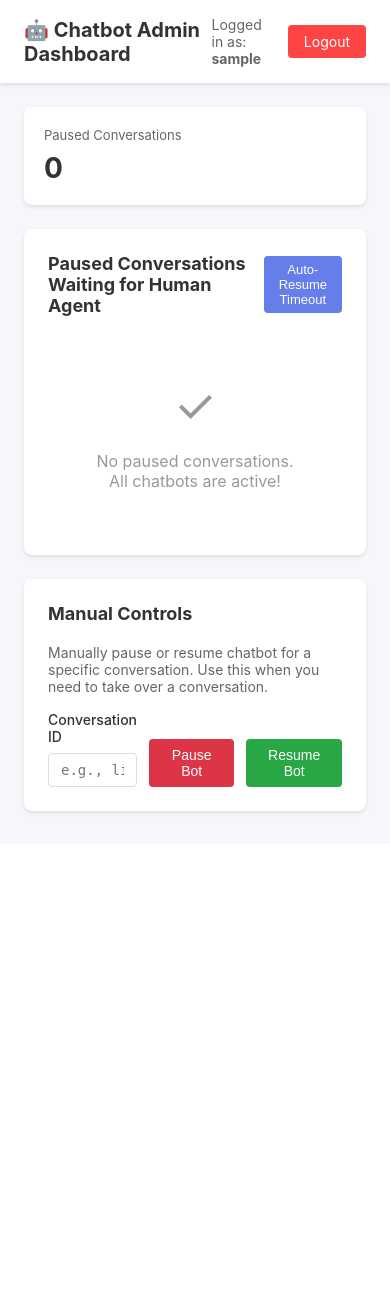
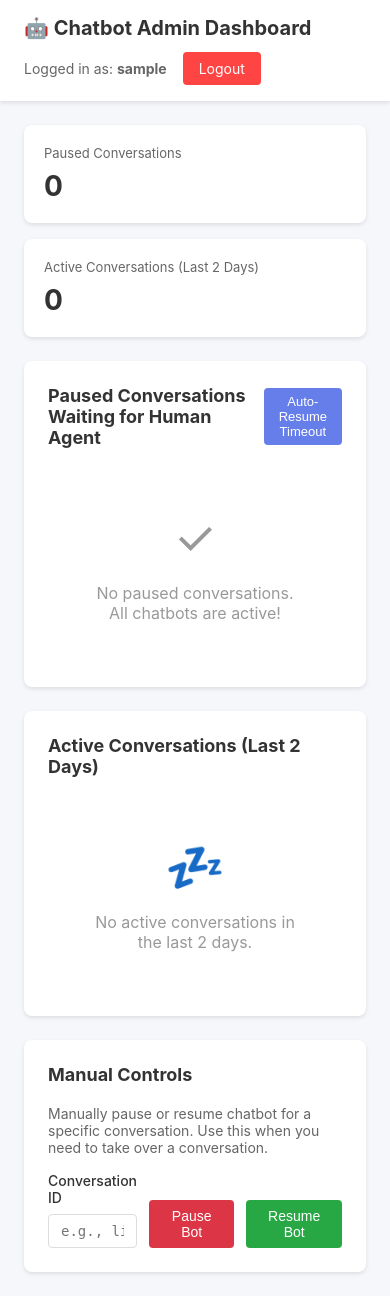
Before and after one commit to wittakarn/sirichaielectric-chatbot, a PHP site: page /admin/dashboard.php in a window 390 px wide. Before the commit the page ends 816 px from the top, so only its background shows below. Run offline with PHP 8.4, Linux system fonts and the light colour scheme; the visitor is signed in with stand-in values (Sample User, id 1); tables that the repository leaves empty hold one stand-in row (values such as "Sample post").

Commit message:
Display non-pause bot conversation list

```diff
--- a/ConversationManager.php
+++ b/ConversationManager.php
@@ -23,12 +23,12 @@ class ConversationManager {
     /**
      * Constructor
      *
-     * @param int $maxMessages Maximum messages to keep per conversation (default 50)
+     * @param int $maxMessages Maximum messages to keep per conversation (default 20)
      * @param string $platform Platform identifier ('api' or 'line')
      * @param array $dbConfig Database configuration array
      * @throws Exception if database connection fails
      */
-    public function __construct($maxMessages = 50, $platform = 'api', $dbConfig = null) {
+    public function __construct($maxMessages = 20, $platform = 'api', $dbConfig = null) {
         $this->maxMessagesPerConversation = $maxMessages;
         $this->platform = $platform;
 
@@ -346,4 +346,20 @@ class ConversationManager {
             return 0;
         }
     }
+
+    /**
+     * Get active conversations from recent days
+     *
+     * @param int $days Number of days to look back (default 2)
+     * @param int $limit Maximum number of results
+     * @return array List of active conversations
+     */
+    public function getActiveConversations($days = 2, $limit = 100) {
+        try {
+            return $this->conversationRepository->findActiveRecent($days, $limit);
+        } catch (PDOException $e) {
+            error_log('[ConversationManager] getActiveConversations failed: ' . $e->getMessage());
+            return array();
+        }
+    }
 }
--- a/admin/dashboard.php
+++ b/admin/dashboard.php
@@ -20,8 +20,8 @@ requireAdminAuth();
 // Initialize configuration
 $config = Config::getInstance();
 $dbConfig = $config->get('database');
-$maxMessages = $config->get('conversation', 'max_messages', 50);
-$lineAccessToken = $config->get('line', 'channel_access_token');
+$maxMessages = $config->get('conversation', 'maxMessages', 20);
+$lineAccessToken = $config->get('line', 'channelAccessToken');
 
 // Initialize services
 $conversationManager = new ConversationManager($maxMessages, 'api', $dbConfig);
@@ -42,12 +42,7 @@ if ($_SERVER['REQUEST_METHOD'] === 'POST') {
         switch ($action) {
             case 'pause':
                 if ($conversationManager->pauseChatbot($conversationId)) {
-                    $conversationManager->addMessage(
-                        $conversationId,
-                        'system',
-                        "[Agent {$adminUsername} paused chatbot]",
-                        0
-                    );
+                    error_log("[Admin Dashboard] Agent {$adminUsername} paused chatbot for: {$conversationId}");
                     $message = "Chatbot paused successfully for conversation: {$conversationId}";
                     $messageType = 'success';
                 } else {
@@ -58,12 +53,7 @@ if ($_SERVER['REQUEST_METHOD'] === 'POST') {
 
             case 'resume':
                 if ($conversationManager->resumeChatbot($conversationId)) {
-                    $conversationManager->addMessage(
-                        $conversationId,
-                        'system',
-                        "[Agent {$adminUsername} resumed chatbot]",
-                        0
-                    );
+                    error_log("[Admin Dashboard] Agent {$adminUsername} resumed chatbot for: {$conversationId}");
                     $message = "Chatbot resumed successfully for conversation: {$conversationId}";
                     $messageType = 'success';
                 } else {
@@ -73,7 +63,7 @@ if ($_SERVER['REQUEST_METHOD'] === 'POST') {
                 break;
 
             case 'auto-resume':
-                $timeout = $config->get('conversation', 'auto_resume_timeout_minutes', 30);
+                $timeout = $config->get('conversation', 'autoResumeTimeoutMinutes', 30);
                 $count = $conversationManager->autoResumeChatbot($timeout);
                 $message = "Auto-resumed {$count} conversation(s) that were paused for more than {$timeout} minutes";
                 $messageType = 'success';
@@ -88,8 +78,27 @@ if ($_SERVER['REQUEST_METHOD'] === 'POST') {
 // Get paused conversations
 $pausedConversations = $conversationManager->getPausedConversations(100);
 
+// Get active conversations from last 2 days
+$activeConversations = $conversationManager->getActiveConversations(2, 100);
+
 // Fetch LINE display names for paused conversations
 foreach ($pausedConversations as &$conv) {
+    if ($conv['platform'] === 'line' && $conv['user_id']) {
+        $userId = LineProfileService::extractUserIdFromConversationId($conv['conversation_id']);
+        if ($userId) {
+            $displayName = $lineProfileService->getDisplayName($userId);
+            $conv['display_name'] = $displayName ?: 'Unknown';
+        } else {
+            $conv['display_name'] = 'N/A';
+        }
+    } else {
+        $conv['display_name'] = 'N/A';
+    }
+}
+unset($conv); // Break reference
+
+// Fetch LINE display names for active conversations
+foreach ($activeConversations as &$conv) {
     if ($conv['platform'] === 'line' && $conv['user_id']) {
         $userId = LineProfileService::extractUserIdFromConversationId($conv['conversation_id']);
         if ($userId) {
@@ -350,6 +359,32 @@ unset($conv); // Break reference
             color: #999;
             font-family: monospace;
         }
+
+        .badge-active {
+            background: #28a745;
+            color: white;
+        }
+
+        .badge-paused {
+            background: #ffc107;
+            color: #333;
+        }
+
+        @media (max-width: 768px) {
+            .stats {
+                grid-template-columns: 1fr;
+            }
+
+            .header {
+                flex-direction: column;
+                align-items: flex-start;
+                gap: 12px;
+            }
+
+            .table-container {
+                overflow-x: scroll;
+            }
+        }
     </style>
 </head>
 <body>
@@ -372,6 +407,10 @@ unset($conv); // Break reference
             <div class="stat-card">
                 <div class="stat-label">Paused Conversations</div>
                 <div class="stat-value"><?php echo count($pausedConversations); ?></div>
+            </div>
+            <div class="stat-card">
+                <div class="stat-label">Active Conversations (Last 2 Days)</div>
+                <div class="stat-value"><?php echo count($activeConversations); ?></div>
             </div>
         </div>
 
@@ -405,7 +444,7 @@ unset($conv); // Break reference
                         <tbody>
                             <?php foreach ($pausedConversations as $conv): ?>
                                 <?php
-                                    $pausedTime = strtotime($conv['paused_at']);
+                                    $pausedTime = intval($conv['paused_at']);
                                     $duration = time() - $pausedTime;
                                     $durationText = '';
                                     if ($duration < 60) {
@@ -438,6 +477,78 @@ unset($conv); // Break reference
                                             <input type="hidden" name="action" value="resume">
                                             <input type="hidden" name="conversationId" value="<?php echo htmlspecialchars($conv['conversation_id']); ?>">
                                             <button type="submit" class="btn btn-success btn-sm">Resume Bot</button>
+                                        </form>
+                                    </td>
+                                </tr>
+                            <?php endforeach; ?>
+                        </tbody>
+                    </table>
+                </div>
+            <?php endif; ?>
+        </div>
+
+        <div class="card">
+            <div class="card-header">
+                <h2>Active Conversations (Last 2 Days)</h2>
+            </div>
+
+            <?php if (empty($activeConversations)): ?>
+                <div class="empty-state">
+                    <div class="empty-state-icon">💤</div>
+                    <p>No active conversations in the last 2 days.</p>
+                </div>
+            <?php else: ?>
+                <div class="table-container">
+                    <table>
+                        <thead>
+                            <tr>
+                                <th>Conversation ID</th>
+                                <th>Platform</th>
+                                <th>User</th>
+                                <th>Last Activity</th>
+                                <th>Actions</th>
+                            </tr>
+                        </thead>
+                        <tbody>
+                            <?php foreach ($activeConversations as $conv): ?>
+                                <?php
+                                    $lastActivity = intval($conv['last_activity']);
+                                    $timeAgo = time() - $lastActivity;
+                                    $timeAgoText = '';
+                                    if ($timeAgo < 60) {
+                                        $timeAgoText = $timeAgo . 's ago';
+                                    } elseif ($timeAgo < 3600) {
+                                        $timeAgoText = floor($timeAgo / 60) . 'm ago';
+                                    } elseif ($timeAgo < 86400) {
+                                        $timeAgoText = floor($timeAgo / 3600) . 'h ago';
+                                    } else {
+                                        $timeAgoText = floor($timeAgo / 86400) . 'd ago';
+                                    }
+                                ?>
+                                <tr>
+                                    <td style="font-family: monospace; font-size: 12px;"><?php echo htmlspecialchars($conv['conversation_id']); ?></td>
+                                    <td>
+                                        <span class="badge badge-<?php echo $conv['platform']; ?>">
+                                            <?php echo strtoupper($conv['platform']); ?>
+                                        </span>
+                                    </td>
+                                    <td class="user-cell">
+                                        <?php if ($conv['display_name'] !== 'N/A'): ?>
+                                            <div class="user-name"><?php echo htmlspecialchars($conv['display_name']); ?></div>
+                                            <div class="user-id"><?php echo htmlspecialchars($conv['user_id'] ?: 'N/A'); ?></div>
+                                        <?php else: ?>
+                                            <div class="user-id"><?php echo htmlspecialchars($conv['user_id'] ?: 'N/A'); ?></div>
+                                        <?php endif; ?>
+                                    </td>
+                                    <td>
+                                        <div><?php echo date('Y-m-d H:i:s', $lastActivity); ?></div>
+                                        <div style="font-size: 12px; color: #999;"><?php echo $timeAgoText; ?></div>
+                                    </td>
+                                    <td>
+                                        <form method="POST" style="display: inline;">
+                                            <input type="hidden" name="action" value="pause">
+                                            <input type="hidden" name="conversationId" value="<?php echo htmlspecialchars($conv['conversation_id']); ?>">
+                                            <button type="submit" class="btn btn-danger btn-sm">Pause Bot</button>
                                         </form>
                                     </td>
                                 </tr>
--- a/config.php
+++ b/config.php
@@ -85,7 +85,7 @@ class Config {
                 'charset' => 'utf8mb4',
             ),
             'conversation' => array(
-                'maxMessages' => intval($this->getEnv('MAX_MESSAGES_PER_CONVERSATION', '50')),
+                'maxMessages' => intval($this->getEnv('MAX_MESSAGES_PER_CONVERSATION', '20')),
                 'autoResumeTimeoutMinutes' => intval($this->getEnv('AUTO_RESUME_TIMEOUT_MINUTES', '30')),
             ),
             'admin' => array(
--- a/cron/auto-resume-chatbot.php
+++ b/cron/auto-resume-chatbot.php
@@ -21,8 +21,8 @@ try {
     // Initialize configuration
     $config = Config::getInstance();
     $dbConfig = $config->get('database');
-    $maxMessages = $config->get('conversation', 'max_messages', 50);
-    $timeout = $config->get('conversation', 'auto_resume_timeout_minutes', 30);
+    $maxMessages = $config->get('conversation', 'maxMessages', 20);
+    $timeout = $config->get('conversation', 'autoResumeTimeoutMinutes', 30);
 
     echo "[" . date('Y-m-d H:i:s') . "] Configuration loaded. Timeout: {$timeout} minutes\n";
 
--- a/index.php
+++ b/index.php
@@ -55,7 +55,7 @@ $chatbot = new SirichaiElectricChatbot($geminiConfig, $productAPI);
 // Initialize conversation manager with database
 $dbConfig = $config->get('database');
 $conversationConfig = $config->get('conversation');
-$maxMessages = isset($conversationConfig['maxMessages']) ? $conversationConfig['maxMessages'] : 50;
+$maxMessages = isset($conversationConfig['maxMessages']) ? $conversationConfig['maxMessages'] : 20;
 $conversationManager = new ConversationManager($maxMessages, 'api', $dbConfig);
 
 // Route the request
--- a/line-webhook.php
+++ b/line-webhook.php
@@ -112,7 +112,7 @@ if (isset($events['events']) && is_array($events['events']) && count($events['ev
     // Use custom conversation manager for LINE (stores by LINE User ID)
     $dbConfig = $config->get('database');
     $conversationConfig = $config->get('conversation');
-    $maxMessages = isset($conversationConfig['maxMessages']) ? $conversationConfig['maxMessages'] : 50;
+    $maxMessages = isset($conversationConfig['maxMessages']) ? $conversationConfig['maxMessages'] : 20;
     $conversationManager = new ConversationManager($maxMessages, 'line', $dbConfig);
 
     foreach ($events['events'] as $event) {
--- a/repository/ConversationRepository.php
+++ b/repository/ConversationRepository.php
@@ -281,4 +281,33 @@ class ConversationRepository extends BaseRepository {
         ";
         return $this->execute($sql, array($maxPausedMinutes));
     }
+
+    /**
+     * Get active conversations from the last N days
+     *
+     * @param int $days Number of days to look back (default 2)
+     * @param int $limit Maximum number of results
+     * @return array List of active conversations
+     */
+    public function findActiveRecent($days = 2, $limit = 100) {
+        $sql = "
+            SELECT conversation_id, platform, user_id,
+                   UNIX_TIMESTAMP(created_at) as created_at,
+                   UNIX_TIMESTAMP(last_activity) as last_activity
+            FROM conversations
+            WHERE is_chatbot_active = 1
+              AND last_activity >= DATE_SUB(NOW(), INTERVAL ? DAY)
+            ORDER BY last_activity DESC
+            LIMIT ?
+        ";
+
+        $conversations = $this->fetchAll($sql, array($days, $limit));
+
+        foreach ($conversations as &$conversation) {
+            $conversation['created_at'] = intval($conversation['created_at']);
+            $conversation['last_activity'] = intval($conversation['last_activity']);
+        }
+
+        return $conversations;
+    }
 }
--- a/schema.sql
+++ b/schema.sql
@@ -27,7 +27,7 @@ CREATE TABLE `conversations` (
   `conversation_id` varchar(100) COLLATE utf8mb4_unicode_ci NOT NULL,
   `platform` varchar(20) COLLATE utf8mb4_unicode_ci NOT NULL DEFAULT 'api' COMMENT 'api or line',
   `user_id` varchar(100) COLLATE utf8mb4_unicode_ci DEFAULT NULL COMMENT 'LINE user ID for line platform',
-  `max_messages_limit` int(11) NOT NULL DEFAULT '50',
+  `max_messages_limit` int(11) NOT NULL DEFAULT '20',
   `is_chatbot_active` tinyint(1) NOT NULL DEFAULT '1' COMMENT '1=chatbot active, 0=paused for human agent',
   `paused_at` timestamp NULL DEFAULT NULL COMMENT 'Timestamp when chatbot was paused',
   `created_at` timestamp NOT NULL DEFAULT CURRENT_TIMESTAMP,
```
Also changed, not shown: PROJECT.md (+6 -6 lines), migrations/002_add_user_display_name.sql (deleted), 1 other file.
